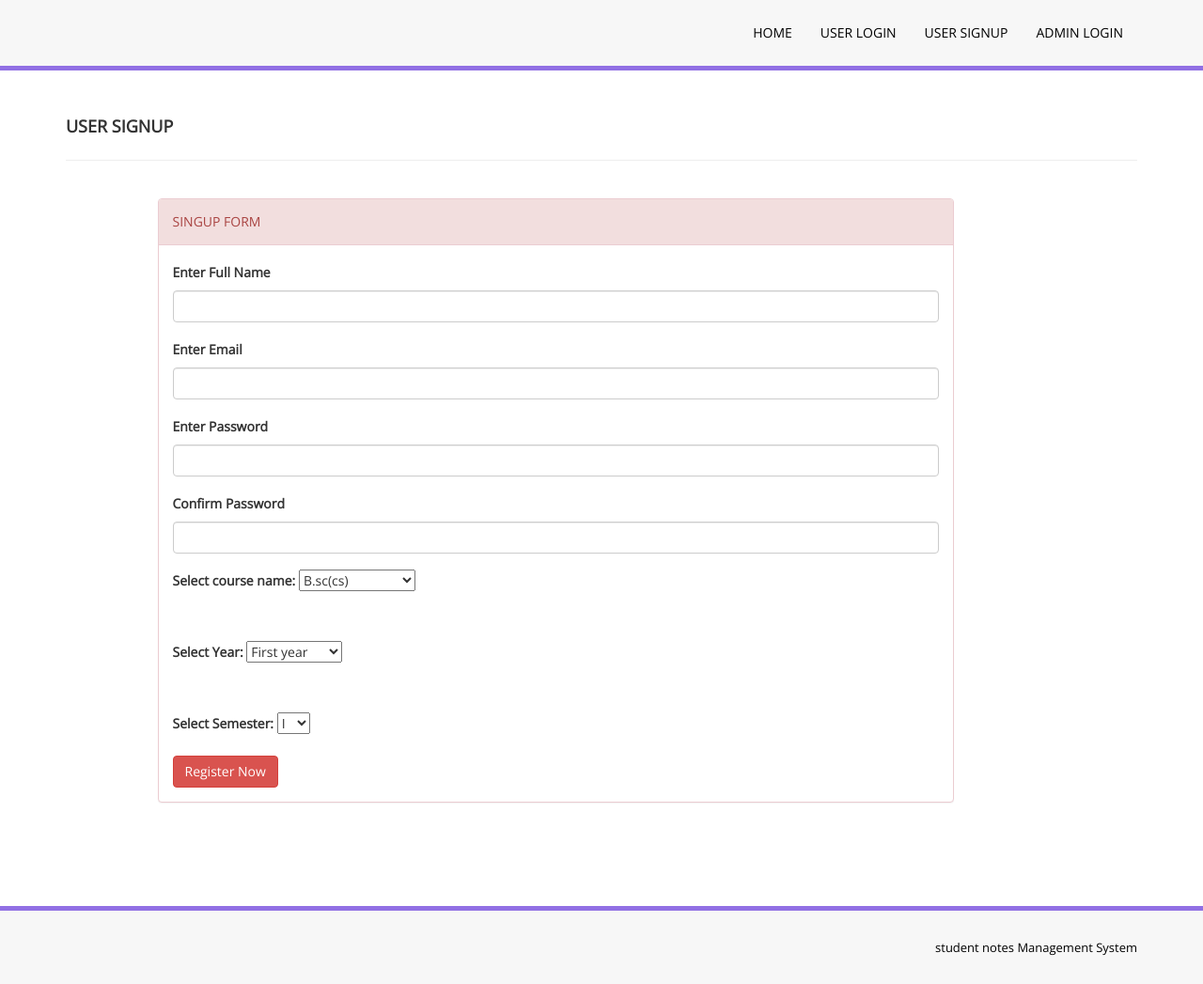
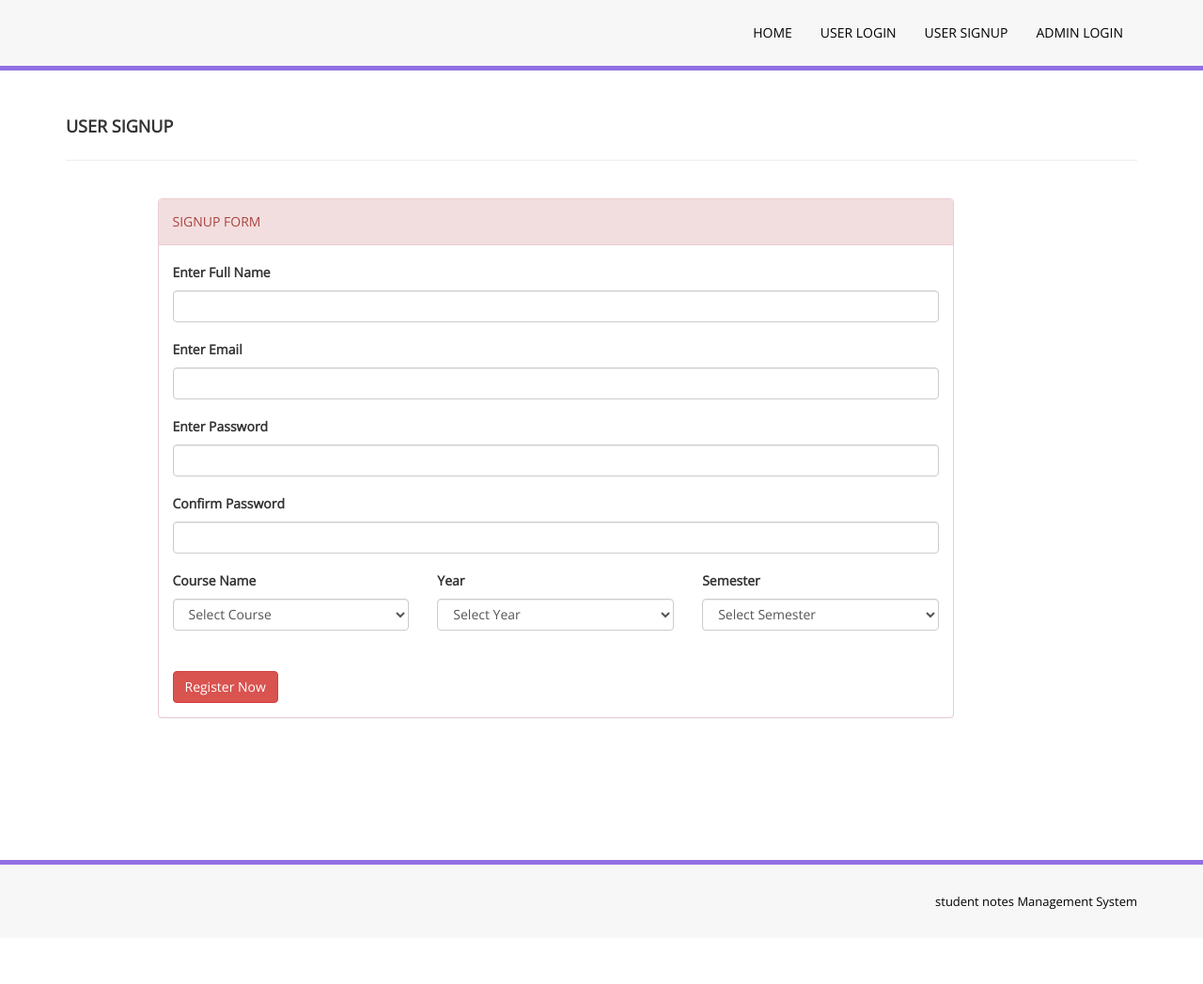
Before and after one commit to VaishnaviDhule77/Notes-Management-System, a PHP site: page /signup.php in a window 1280 px wide. Shown: the part 90-1137 px from the top of the page at 94% size. After the commit the page ends 1058 px from the top, so only its background shows below. Run offline with PHP 8.4, Linux system fonts and the light colour scheme.

Commit message:
updated project files

```diff
--- a/library/signup.php
+++ b/library/signup.php
@@ -1,27 +1,44 @@
 <?php
+// 1. Start output buffering to prevent "Headers already sent" errors
+ob_start();
 session_start();
 include('includes/config.php');
-error_reporting(0);
+
+// 2. Enable error reporting during development to catch empty fields
+error_reporting(E_ALL);
+ini_set('display_errors', 1);
+
 if(isset($_POST['signup']))
 {
+    // 3. Robust Student ID Generation
+    // Note: On Render, files like 'studentid.txt' can be reset on redeploy.
+    // It is better to use a database AUTO_INCREMENT, but here is a safe fix for your method:
+    $count_my_page = ("studentid.txt");
 
-//Code for student ID
-$count_my_page = ("studentid.txt");
+    // Create the file if it doesn't exist
+    if(!file_exists($count_my_page)){
+        file_put_contents($count_my_page, "1000");
+    }
+
     $hits = file($count_my_page);
-$hits[0] ++;
-$fp = fopen($count_my_page , "w");
-fputs($fp , "$hits[0]");
-fclose($fp);
-$StudentId= $hits[0];
+    $current_id = trim($hits[0]);
+    $current_id++;
+
+    file_put_contents($count_my_page, $current_id);
+    $StudentId = "SID" . $current_id; // Added a prefix for better formatting
+
     $fname=$_POST['fullanme'];
     $email=$_POST['email'];
-$password=md5($_POST['password']);
+
+    // 4. SECURITY: Use password_hash instead of md5 (md5 is easily cracked)
+    $password = password_hash($_POST['password'], PASSWORD_DEFAULT);
+
     $course=$_POST['course'];
     $year=$_POST['year'];
     $semester=$_POST['semester'];
+    $status=1;
 
-$status=1;
-$sql="INSERT INTO  tblstudents(StudentId,FullName,EmailId,Password,Status,course,year,semester) VALUES(:StudentId,:fname,:email,:password,:status,:course,:year,:semester)";
+    $sql="INSERT INTO tblstudents(StudentId,FullName,EmailId,Password,Status,course,year,semester) VALUES(:StudentId,:fname,:email,:password,:status,:course,:year,:semester)";
     $query = $dbh->prepare($sql);
     $query->bindParam(':StudentId',$StudentId,PDO::PARAM_STR);
     $query->bindParam(':fname',$fname,PDO::PARAM_STR);
@@ -31,18 +48,16 @@ $query->bindParam(':course',$course,PDO::PARAM_STR);
     $query->bindParam(':year',$year,PDO::PARAM_STR);
     $query->bindParam(':semester',$semester,PDO::PARAM_STR);
     $query->bindParam(':status',$status,PDO::PARAM_STR);
-$query->execute();
-$lastInsertId = $dbh->lastInsertId();
-if($lastInsertId)
+
+    if($query->execute())
     {
-echo '<script>alert("Your Registration successfull and your student id is  "+"'.$StudentId.'")</script>';
+        echo '<script>alert("Your Registration successful! Your Student ID is: '.$StudentId.'"); window.location.href="index.php";</script>';
     }
     else
     {
         echo "<script>alert('Something went wrong. Please try again');</script>";
     }
 }
-
 ?>
 
 <!DOCTYPE html>
@@ -50,26 +65,16 @@ echo "<script>alert('Something went wrong. Please try again');</script>";
 <head>
     <meta charset="utf-8" />
     <meta name="viewport" content="width=device-width, initial-scale=1, maximum-scale=1" />
-    <meta name="description" content="" />
-    <meta name="author" content="" />
-    <!--[if IE]>
-        <meta http-equiv="X-UA-Compatible" content="IE=edge,chrome=1">
-        <![endif]-->
     <title>Student Notes Management System | Student Signup</title>
-    <!-- BOOTSTRAP CORE STYLE  -->
     <link href="assets/css/bootstrap.css" rel="stylesheet" />
-    <!-- FONT AWESOME STYLE  -->
     <link href="assets/css/font-awesome.css" rel="stylesheet" />
-    <!-- CUSTOM STYLE  -->
     <link href="assets/css/style.css" rel="stylesheet" />
-    <!-- GOOGLE FONT -->
     <link href='http://fonts.googleapis.com/css?family=Open+Sans' rel='stylesheet' type='text/css' />
+
     <script type="text/javascript">
-function valid()
-{
-if(document.signup.password.value!= document.signup.confirmpassword.value)
-{
-alert("Password and Confirm Password Field do not match  !!");
+    function valid() {
+        if(document.signup.password.value != document.signup.confirmpassword.value) {
+            alert("Password and Confirm Password Field do not match!!");
             document.signup.confirmpassword.focus();
             return false;
         }
@@ -91,28 +96,20 @@ error:function (){}
         });
     }
     </script>
-
 </head>
 <body>
-    <!------MENU SECTION START-->
     <?php include('includes/header.php');?>
-<!-- MENU SECTION END-->
     <div class="content-wrapper">
         <div class="container">
             <div class="row pad-botm">
                 <div class="col-md-12">
                     <h4 class="header-line">User Signup</h4>
-
                 </div>
-
             </div>
             <div class="row">
-
                 <div class="col-md-9 col-md-offset-1">
                     <div class="panel panel-danger">
-                        <div class="panel-heading">
-                           SINGUP FORM
-                        </div>
+                        <div class="panel-heading">SIGNUP FORM</div>
                         <div class="panel-body">
                             <form name="signup" method="post" onSubmit="return valid();">
                                 <div class="form-group">
@@ -122,52 +119,61 @@ error:function (){}
 
                                 <div class="form-group">
                                     <label>Enter Email</label>
-<input class="form-control" type="email" name="email" id="emailid" onBlur="checkAvailability()"  autocomplete="off" required  />
+                                    <input class="form-control" type="email" name="email" id="emailid" onBlur="checkAvailability()" autocomplete="off" required />
                                     <span id="user-availability-status" style="font-size:12px;"></span>
                                 </div>
 
                                 <div class="form-group">
                                     <label>Enter Password</label>
-<input class="form-control" type="password" name="password" autocomplete="off" required  />
+                                    <input class="form-control" type="password" name="password" autocomplete="off" required />
                                 </div>
 
                                 <div class="form-group">
                                     <label>Confirm Password </label>
-<input class="form-control"  type="password" name="confirmpassword" autocomplete="off" required  />
+                                    <input class="form-control" type="password" name="confirmpassword" autocomplete="off" required />
                                 </div>
 
+                                <div class="row">
+                                    <div class="col-md-4">
                                         <div class="form-group">
-<label for="course name"> Select course name: </label>
-                <select name="course" id="course">
-                    <option value="B.sc(cs)"> B.sc(cs)</option>
-                    <option value="M.sc(chemistry)"> M.sc(chemistry)</option>
-                 </select> <br><br></div>
+                                            <label>Course Name</label>
+                                            <select class="form-control" name="course" id="course" required>
+                                                <option value="">Select Course</option>
+                                                <option value="B.sc(cs)">B.sc(cs)</option>
+                                                <option value="M.sc(chemistry)">M.sc(chemistry)</option>
+                                            </select>
+                                        </div>
+                                    </div>
 
+                                    <div class="col-md-4">
                                         <div class="form-group">
+                                            <label>Year</label>
+                                            <select class="form-control" name="year" id="year" required>
+                                                <option value="">Select Year</option>
+                                                <option value="First year">First year</option>
+                                                <option value="Second year">Second year</option>
+                                                <option value="Third year">Third year</option>
+                                            </select>
+                                        </div>
+                                    </div>
 
-                 <label for="Year"> Select Year: </label>
-                <select name="year" id="year">
-                    <option value="First year"> First year</option>
-                    <option value="Second year"> Second year</option>
-                    <option value="Third year"> Third year</option>
-                 </select><br><br></div>
-
-
+                                    <div class="col-md-4">
                                         <div class="form-group">
-
-                 <label for="semester"> Select Semester: </label>
-                <select name="semester" id="semester">
-                    <option value="I"> I</option>
-                    <option value="II"> II</option>
-                    <option value="III"> III</option>
-                    <option value="IV"> IV</option>
-                    <option value="V"> V</option>
-                    <option value="VI"> VI</option>
-
-                </select></div>
-
+                                            <label>Semester</label>
+                                            <select class="form-control" name="semester" id="semester" required>
+                                                <option value="">Select Semester</option>
+                                                <option value="I">I</option>
+                                                <option value="II">II</option>
+                                                <option value="III">III</option>
+                                                <option value="IV">IV</option>
+                                                <option value="V">V</option>
+                                                <option value="VI">VI</option>
+                                            </select>
+                                        </div>
+                                    </div>
+                                </div>
+                                <br />
                                 <button type="submit" name="signup" class="btn btn-danger" id="submit">Register Now </button>
-
                             </form>
                         </div>
                     </div>
@@ -175,12 +181,10 @@ error:function (){}
             </div>
         </div>
     </div>
-     <!-- CONTENT-WRAPPER SECTION END-->
     <?php include('includes/footer.php');?>
     <script src="assets/js/jquery-1.10.2.js"></script>
-    <!-- BOOTSTRAP SCRIPTS  -->
     <script src="assets/js/bootstrap.js"></script>
-      <!-- CUSTOM SCRIPTS  -->
     <script src="assets/js/custom.js"></script>
 </body>
 </html>
+<?php ob_end_flush(); ?>
```
Lines whose indentation alone changed are shown as unchanged.
